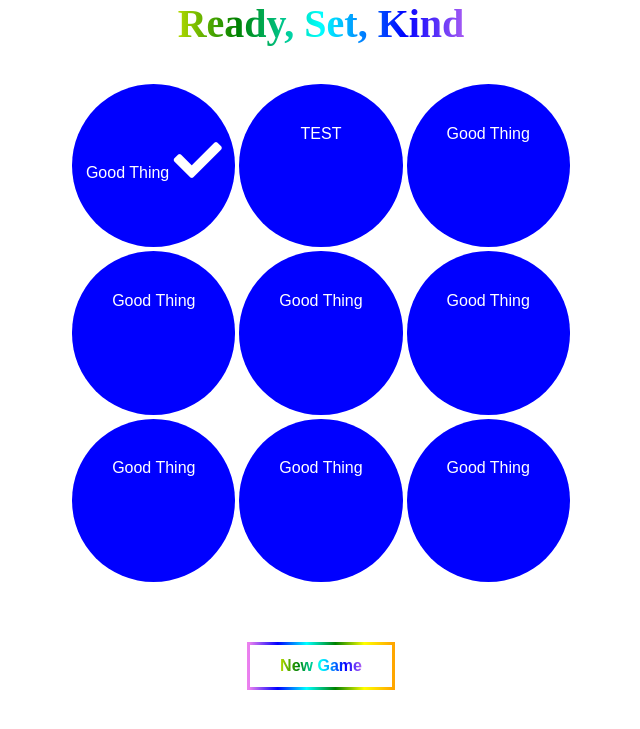
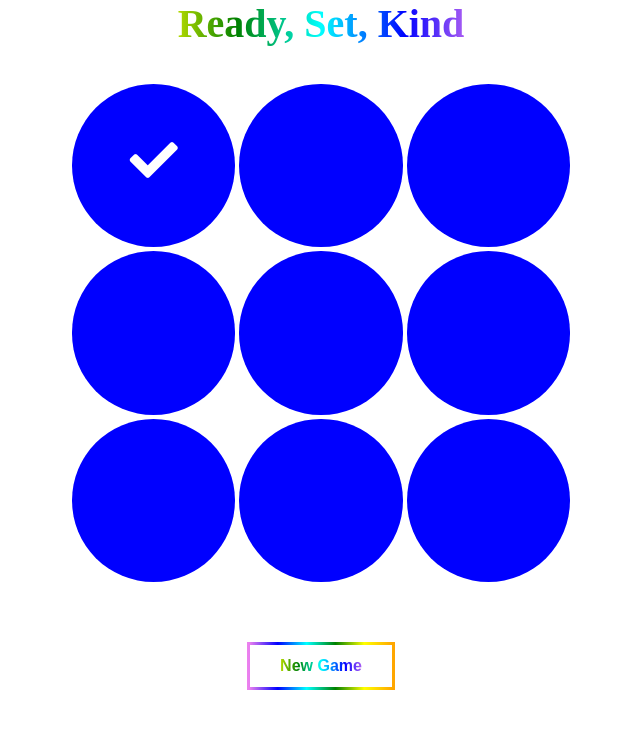
Before and after one commit to clewman/SpeakYourKindMarch4, a Django app: page /game_play/1/ in a window 1280 px wide. Shown: the part 50-779 px from the top of the page, without its empty margins (319-959 px from the left). Run offline with Django 3.2, Linux system fonts and the light colour scheme; data comes from the database, SQL or seed files in the repository; parts of the project's set-up code (start-up, migrations or seed data) failed here and were passed over; some libraries are stand-ins or nearby versions.

Commit message:
Add files via upload
Got rid of the dummy text

```diff
--- a/game/templates/game/game_play.html
+++ b/game/templates/game/game_play.html
@@ -8,26 +8,26 @@
 <table id='easy_game' style="width:100%" >
   <tr>
     <td>
-      <div id="square0" class="content"> Good Thing
+      <div id="square0" class="content">
         <i class="fas fa-check"></i>
       </div>
     </td>
 
-    <td> <div id="square1" class="content ">TEST</div></td>
-    <td> <div id="square2" class="content ">Good Thing</div></td>
+    <td> <div id="square1" class="content "></div></td>
+    <td> <div id="square2" class="content "> </div></td>
 
 
   </tr><tr>
-    <td> <div id="square3" class="content">Good Thing</div></td>
-    <td> <div id="square4" class="content">Good Thing</div></td>
-    <td> <div id="square5" class="content">Good Thing</div></td>
+    <td> <div id="square3" class="content"> </div></td>
+    <td> <div id="square4" class="content"> </div></td>
+    <td> <div id="square5" class="content"> </div></td>
 
 
   </tr>
   <tr>
-    <td> <div id="square6" class="content">Good Thing</div></td>
-    <td> <div id="square7" class="content">Good Thing</div></td>
-    <td> <div id="square8" class="content">Good Thing</div></td>
+    <td> <div id="square6" class="content"> </div></td>
+    <td> <div id="square7" class="content"> </div></td>
+    <td> <div id="square8" class="content"> </div></td>
   </tr>
 
 </table>
```
